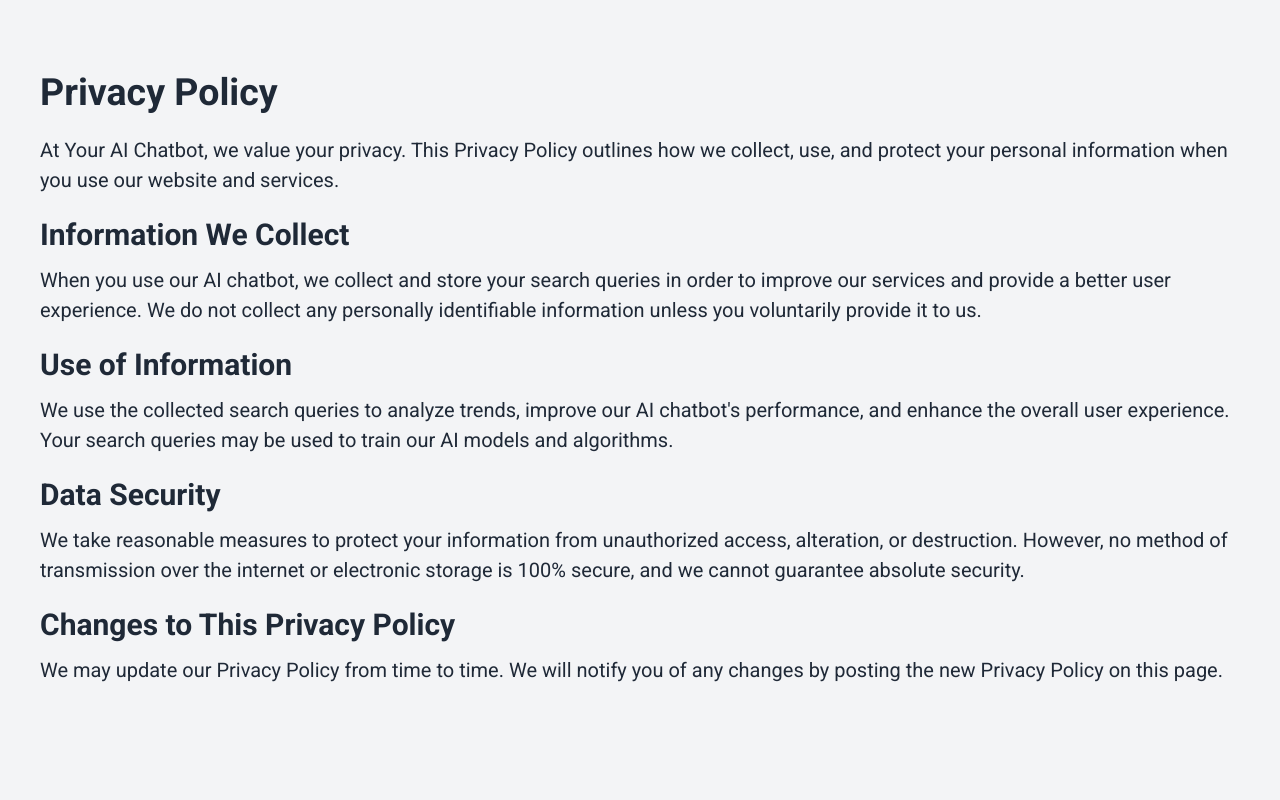
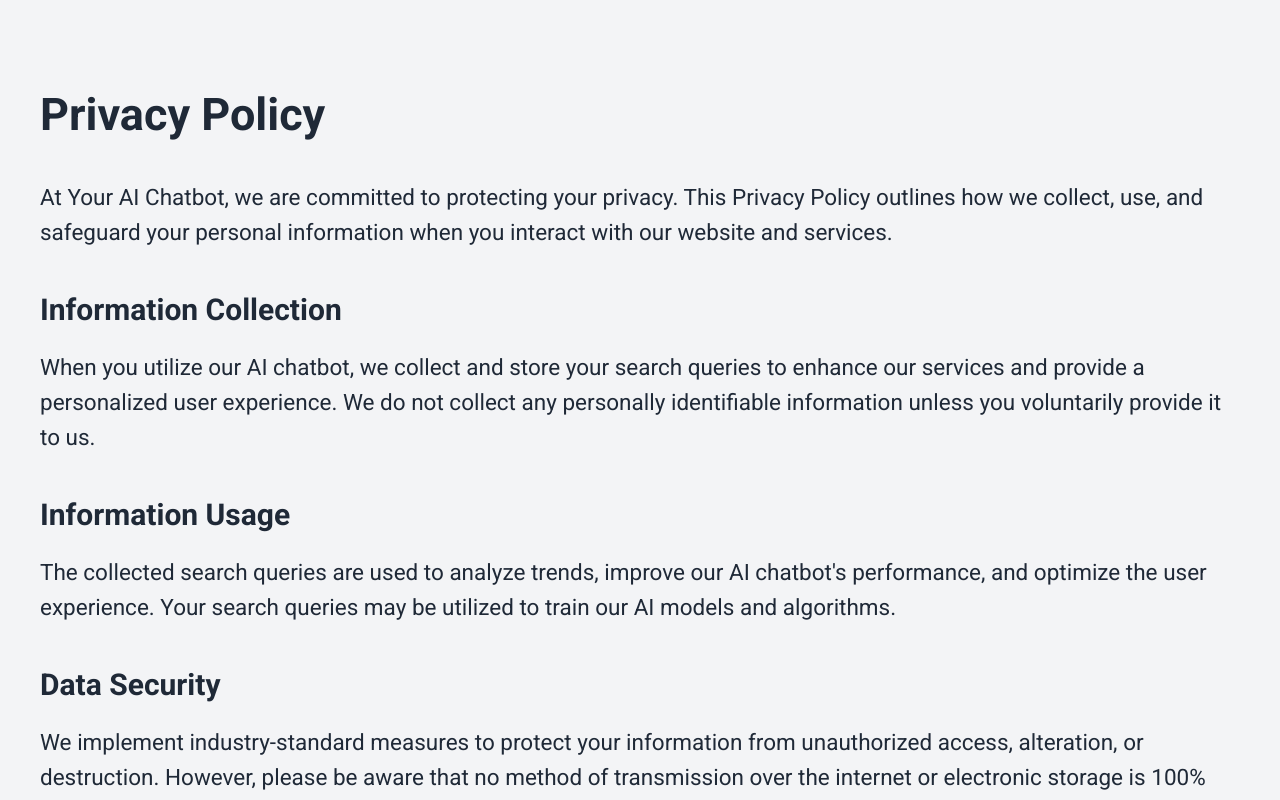
Before and after one commit to ishtihoss/expressentry, a Next.js app: page /privacy in a window 1280 px wide. Shown: the top 800 px of the page. Built offline with nearby package versions, Linux system fonts and the light colour scheme.

Commit message:
fixed escape char issue

```diff
--- a/pages/privacy.tsx
+++ b/pages/privacy.tsx
@@ -3,29 +3,29 @@ import Head from 'next/head';
 
 const PrivacyPolicy = () => {
   return (
-    <div className="container mx-auto py-8">
+    <div className="container mx-auto py-12">
       <Head>
         <title>Privacy Policy - Your AI Chatbot</title>
       </Head>
-      <h1 className="text-3xl font-bold mb-4">Privacy Policy</h1>
-      <p className="mb-4">
-        At Your AI Chatbot, we value your privacy. This Privacy Policy outlines how we collect, use, and protect your personal information when you use our website and services.
+      <h1 className="text-4xl font-bold mb-8">Privacy Policy</h1>
+      <p className="text-lg mb-8">
+        At Your AI Chatbot, we are committed to protecting your privacy. This Privacy Policy outlines how we collect, use, and safeguard your personal information when you interact with our website and services.
       </p>
-      <h2 className="text-2xl font-bold mb-2">Information We Collect</h2>
-      <p className="mb-4">
-        When you use our AI chatbot, we collect and store your search queries in order to improve our services and provide a better user experience. We do not collect any personally identifiable information unless you voluntarily provide it to us.
+      <h2 className="text-2xl font-bold mb-4">Information Collection</h2>
+      <p className="text-lg mb-8">
+        When you utilize our AI chatbot, we collect and store your search queries to enhance our services and provide a personalized user experience. We do not collect any personally identifiable information unless you voluntarily provide it to us.
       </p>
-      <h2 className="text-2xl font-bold mb-2">Use of Information</h2>
-      <p className="mb-4">
-        We use the collected search queries to analyze trends, improve our AI chatbot's performance, and enhance the overall user experience. Your search queries may be used to train our AI models and algorithms.
+      <h2 className="text-2xl font-bold mb-4">Information Usage</h2>
+      <p className="text-lg mb-8">
+        The collected search queries are used to analyze trends, improve our AI chatbot&apos;s performance, and optimize the user experience. Your search queries may be utilized to train our AI models and algorithms.
       </p>
-      <h2 className="text-2xl font-bold mb-2">Data Security</h2>
-      <p className="mb-4">
-        We take reasonable measures to protect your information from unauthorized access, alteration, or destruction. However, no method of transmission over the internet or electronic storage is 100% secure, and we cannot guarantee absolute security.
+      <h2 className="text-2xl font-bold mb-4">Data Security</h2>
+      <p className="text-lg mb-8">
+        We implement industry-standard measures to protect your information from unauthorized access, alteration, or destruction. However, please be aware that no method of transmission over the internet or electronic storage is 100% secure, and we cannot guarantee absolute security.
       </p>
-      <h2 className="text-2xl font-bold mb-2">Changes to This Privacy Policy</h2>
-      <p>
-        We may update our Privacy Policy from time to time. We will notify you of any changes by posting the new Privacy Policy on this page.
+      <h2 className="text-2xl font-bold mb-4">Privacy Policy Updates</h2>
+      <p className="text-lg">
+        We may update our Privacy Policy periodically. Any changes will be posted on this page, and we encourage you to review the Privacy Policy regularly to stay informed about how we protect your privacy.
       </p>
     </div>
   );
--- a/pages/terms.tsx
+++ b/pages/terms.tsx
@@ -3,29 +3,29 @@ import Head from 'next/head';
 
 const TermsOfService = () => {
   return (
-    <div className="container mx-auto py-8">
+    <div className="container mx-auto py-12">
       <Head>
         <title>Terms of Service - Your AI Chatbot</title>
       </Head>
-      <h1 className="text-3xl font-bold mb-4">Terms of Service</h1>
-      <p className="mb-4">
+      <h1 className="text-4xl font-bold mb-8">Terms of Service</h1>
+      <p className="text-lg mb-8">
         By using our AI chatbot, you agree to be bound by these Terms of Service.
       </p>
-      <h2 className="text-2xl font-bold mb-2">Use of the AI Chatbot</h2>
-      <p className="mb-4">
+      <h2 className="text-2xl font-bold mb-4">Use of the AI Chatbot</h2>
+      <p className="text-lg mb-8">
         You may use our AI chatbot for lawful purposes only. You agree not to use the chatbot for any illegal, abusive, or harmful activities.
       </p>
-      <h2 className="text-2xl font-bold mb-2">Intellectual Property</h2>
-      <p className="mb-4">
+      <h2 className="text-2xl font-bold mb-4">Intellectual Property</h2>
+      <p className="text-lg mb-8">
         The AI chatbot and all its content, features, and functionality are owned by us and are protected by international copyright, trademark, patent, trade secret, and other intellectual property or proprietary rights laws.
       </p>
-      <h2 className="text-2xl font-bold mb-2">Termination</h2>
-      <p className="mb-4">
+      <h2 className="text-2xl font-bold mb-4">Termination</h2>
+      <p className="text-lg mb-8">
         We may terminate or suspend your access to the AI chatbot immediately, without prior notice or liability, for any reason whatsoever, including without limitation if you breach these Terms of Service.
       </p>
-      <h2 className="text-2xl font-bold mb-2">Disclaimer of Warranties</h2>
-      <p>
-        The AI chatbot is provided "as is" and "as available" without any warranties of any kind, whether express or implied.
+      <h2 className="text-2xl font-bold mb-4">Disclaimer of Warranties</h2>
+      <p className="text-lg">
+        The AI chatbot is provided &quot;as is&quot; and &quot;as available&quot; without any warranties of any kind, whether express or implied.
       </p>
     </div>
   );
```
